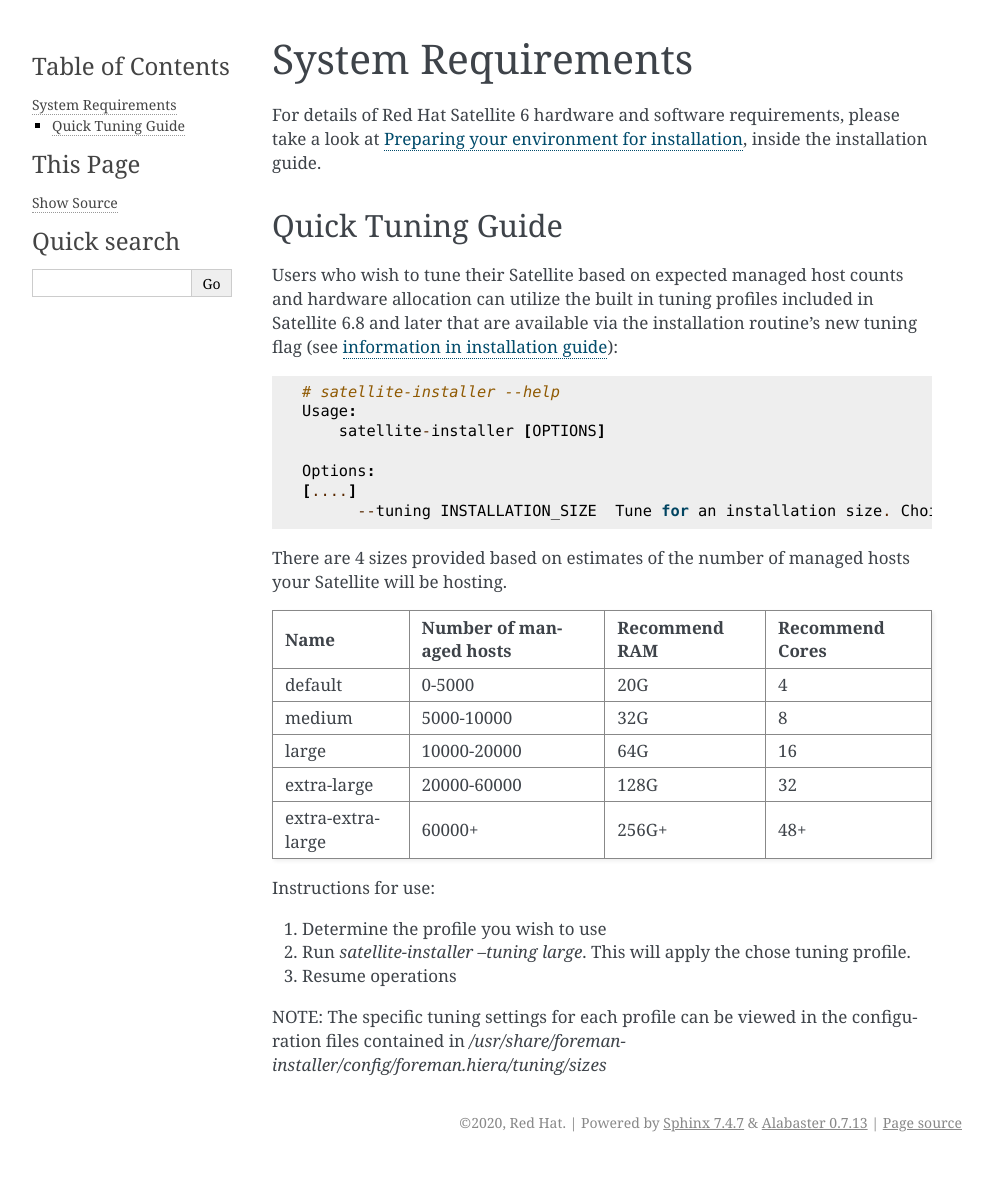
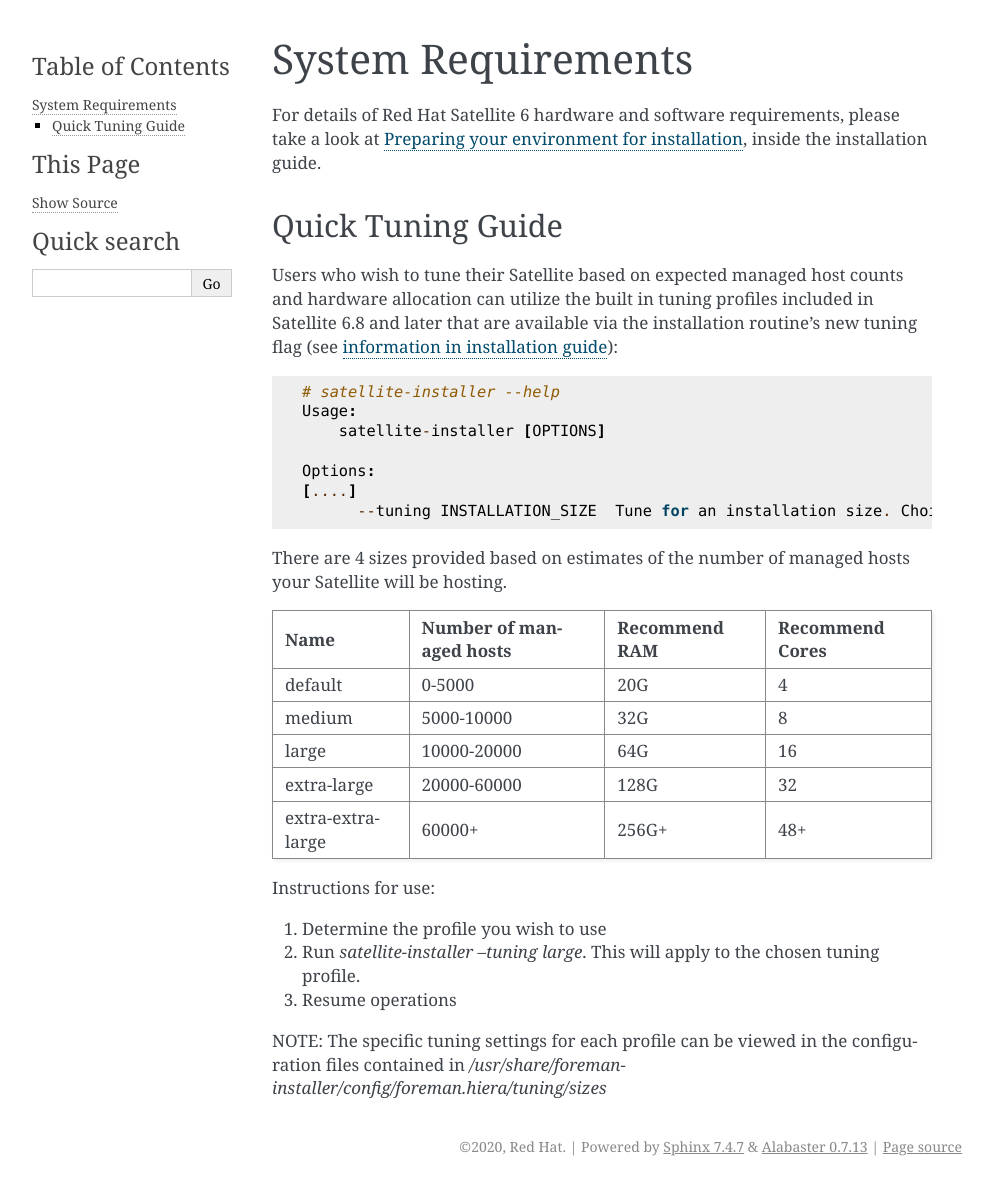
Before and after one commit to RedHatSatellite/satellite-performance-tuning, a Sphinx documentation site: the page built from docs/system-requirements.rst, in a window 1280 px wide. Shown: the whole page, without its empty margins (148-1141 px from the left). Built offline with Sphinx 7.4.7, drawn with Linux system fonts in a browser that asks for light colours; before the commit the page ends 1162 px from its top, so only the background shows below that.

Commit message:
fixed typo.

```diff
--- a/docs/system-requirements.rst
+++ b/docs/system-requirements.rst
@@ -37,7 +37,7 @@
 Instructions for use:
 
 1. Determine the profile you wish to use
-2. Run `satellite-installer --tuning large`. This will apply the chose tuning profile.
+2. Run `satellite-installer --tuning large`. This will apply to the chosen tuning profile.
 3. Resume operations
 
 NOTE: The specific tuning settings for each profile can be viewed in the configuration files contained in `/usr/share/foreman-installer/config/foreman.hiera/tuning/sizes`
```
